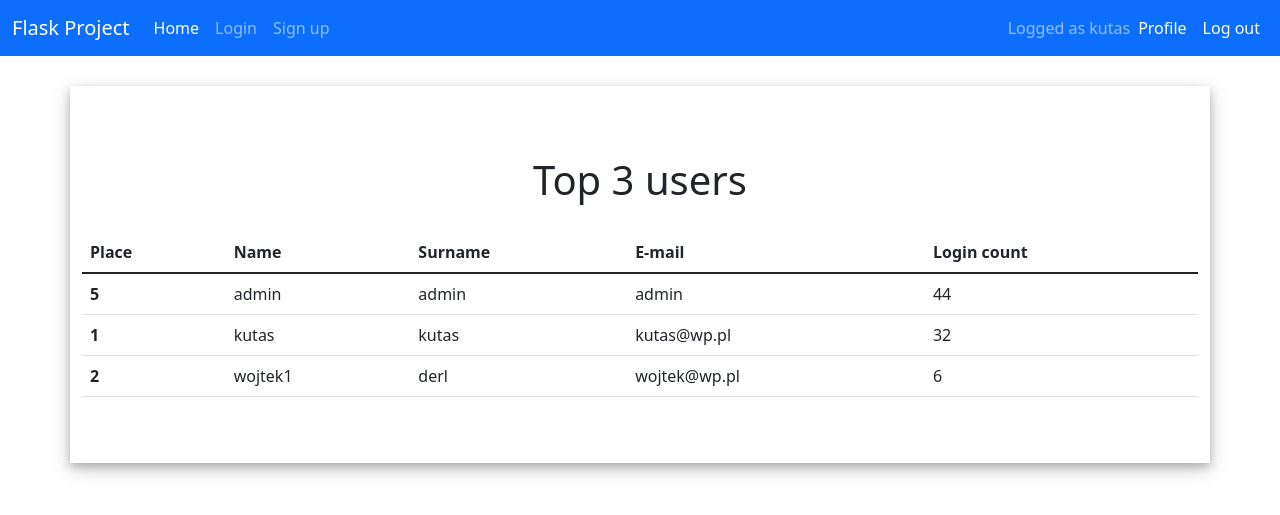
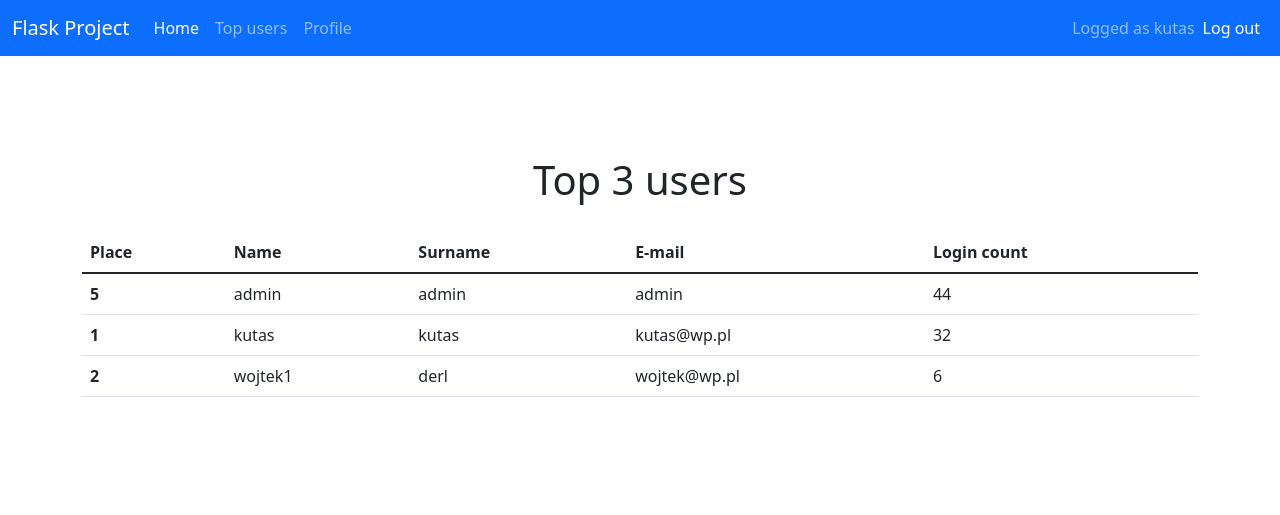
Before and after one commit to Wojtyua/flask_project, a Flask app: page /top_users in a window 1280 px wide. Shown: the top 515 px of the page. Run offline with Flask 2, Linux system fonts and the light colour scheme; a user stored in the database is signed in; data comes from the database, SQL or seed files in the repository; both versions use the stored data as it was after the commit.

Commit message:
Navbar, container fix

```diff
--- a/static/styles/base.css
+++ b/static/styles/base.css
@@ -3,25 +3,16 @@ body {
   background-color: dimgrey;
   font-family: "Roboto", sans-serif;
 }
+
 .container {
   margin-top: 30px;
-  margin-left: auto;
-  margin-right: auto;
   padding-top: 50px;
-  padding-bottom: 50px;
-  width: 960px;
-  height: fit-content;
-  display: flex;
-  align-items: center;
-  flex-direction: column;
-  background-color: rgb(255, 255, 255);
-  box-shadow: 0 4px 8px 0 rgba(0, 0, 0, 0.2), 0 6px 20px 0 rgba(0, 0, 0, 0.19);
+  display: grid;
+  place-items: center;
 }
+
 h1 {
   padding: 20px;
-}
-form {
-  width: 100%;
 }
 input {
   width: 70%;
--- a/templates/base.html
+++ b/templates/base.html
@@ -48,52 +48,37 @@
         <div class="collapse navbar-collapse" id="navbarText">
           <ul class="navbar-nav me-auto mb-2 mb-lg-0">
             <li class="nav-item">
-              <a
-                class="nav-link active"
+              <a class="nav-link active"
                 aria-current="page"
                 href="{{url_for('home')}}"
-                >Home</a
-              >
+                >Home</a>
             </li>
             <li class="nav-item">
-              <a class="nav-link" href="{{url_for('login')}}">Login</a>
+              <a class="nav-link" href="{{url_for('topUsers')}}">Top users</a>
             </li>
+            {% if current_user.is_authenticated %}
+            <li class="nav-item">
+              <a class="nav-link" href="{{url_for('profile')}}">Profile</a>
+            </li>
+            {% if current_user.isAdmin == True %}
+            <li class="nav-item">
+              <a class="nav-link" href="{{url_for('admin')}}">Admin menu</a>
+            </li>
+            {% endif %}
+            {% endif %}
+
+            {% if not current_user.is_authenticated %}
+
             <li class="nav-item">
               <a class="nav-link" href="{{url_for('register')}}">Sign up</a>
             </li>
+            {% endif %}
           </ul>
 
+          {% if current_user.is_authenticated %}
           <span class="navbar-text">
-            {% if current_user.is_authenticated %} Logged as {{
-            current_user.name }}
+            Logged as {{current_user.name }}
             </span>
-            {% if current_user.isAdmin == True %}
-            <span class="navbar-item">
-              <ul class="navbar-nav me-auto mb-2 mb-lg-0">
-                <li class="nav-item">
-                  <a
-                    class="nav-link active"
-                    aria-current="page"
-                    href="{{url_for('admin')}}"
-                    >Admin menu</a
-                  >
-                </li>
-              </ul>
-            </span>
-            {% endif %}
-            <span class="navbar-item">
-              <ul class="navbar-nav me-auto mb-2 mb-lg-0">
-                <li class="nav-item">
-                  <a
-                    class="nav-link active"
-                    aria-current="page"
-                    href="{{url_for('profile')}}"
-                    >Profile</a
-                  >
-                </li>
-              </ul>
-            </span>
-
             <span class="navbar-item">
               <ul class="navbar-nav me-auto mb-2 mb-lg-0">
                 <li class="nav-item">
@@ -106,9 +91,23 @@
                 </li>
               </ul>
             </span>
-
-            {% else %} Not logged in {% endif %}
-          </span>
+            {% else %}
+            <span class="navbar-text">
+              not logged in
+              </span>
+              <span class="navbar-item">
+                <ul class="navbar-nav me-auto mb-2 mb-lg-0">
+                  <li class="nav-item">
+                    <a
+                      class="nav-link active"
+                      aria-current="page"
+                      href="{{url_for('login')}}"
+                      >Login</a
+                    >
+                  </li>
+                </ul>
+              </span>
+            {% endif %}
         </div>
       </div>
     </nav>
--- a/templates/top_users.html
+++ b/templates/top_users.html
@@ -1,4 +1,4 @@
-{% extends "base.html" %} {% block title %}Admin{% endblock %} {% block content
+{% extends "base.html" %} {% block title %}Top users{% endblock %} {% block content
 %}
 <h1>Top 3 users</h1>
 <table class="table">
--- a/templates/update.html
+++ b/templates/update.html
@@ -1,4 +1,4 @@
-{% extends "base.html" %} {% block title %}profile{% endblock %}
+{% extends "base.html" %} {% block title %}update{% endblock %}
 {% block content %}
 <h1>Update user</h1>
     <center>
```
Also changed, not shown: database.db.
